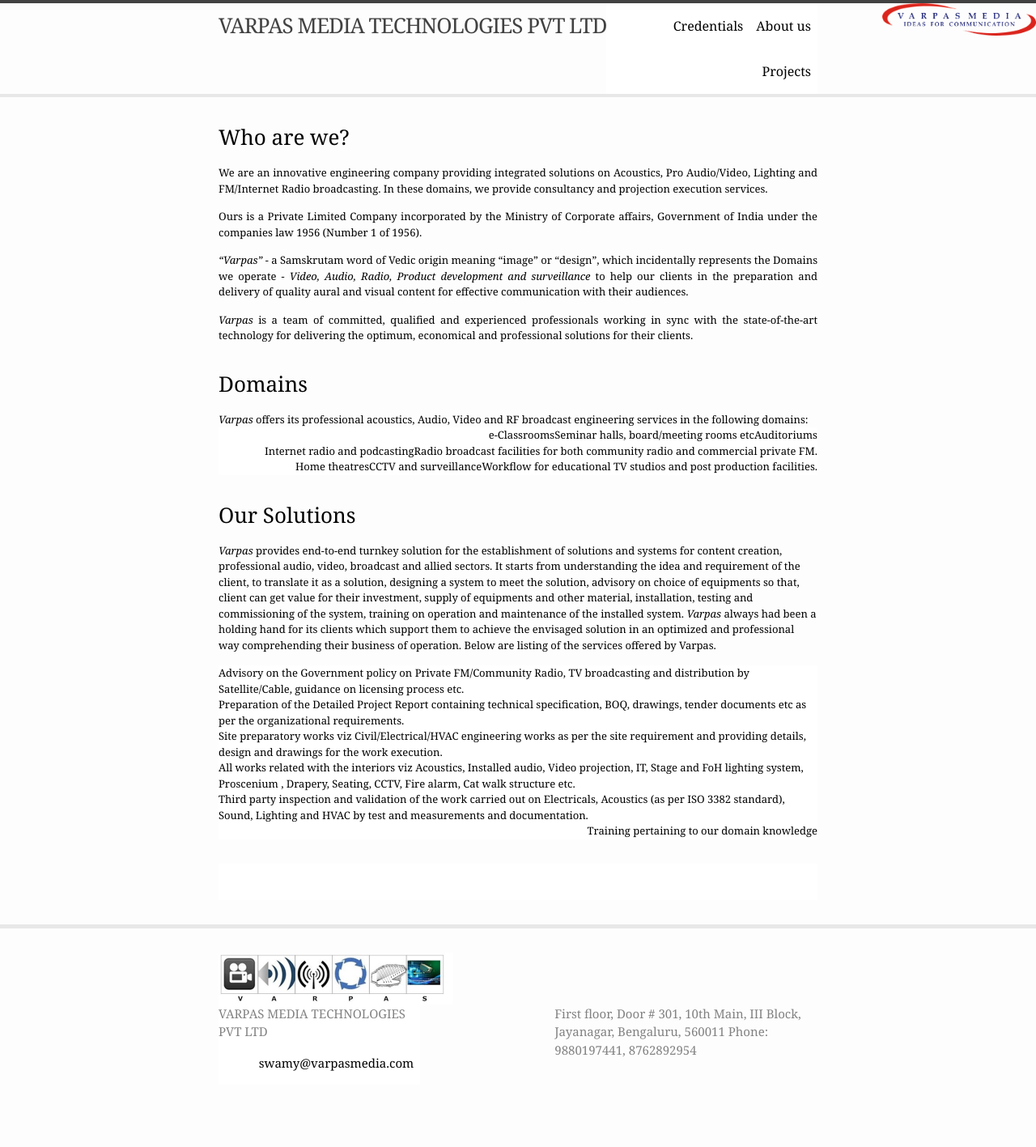
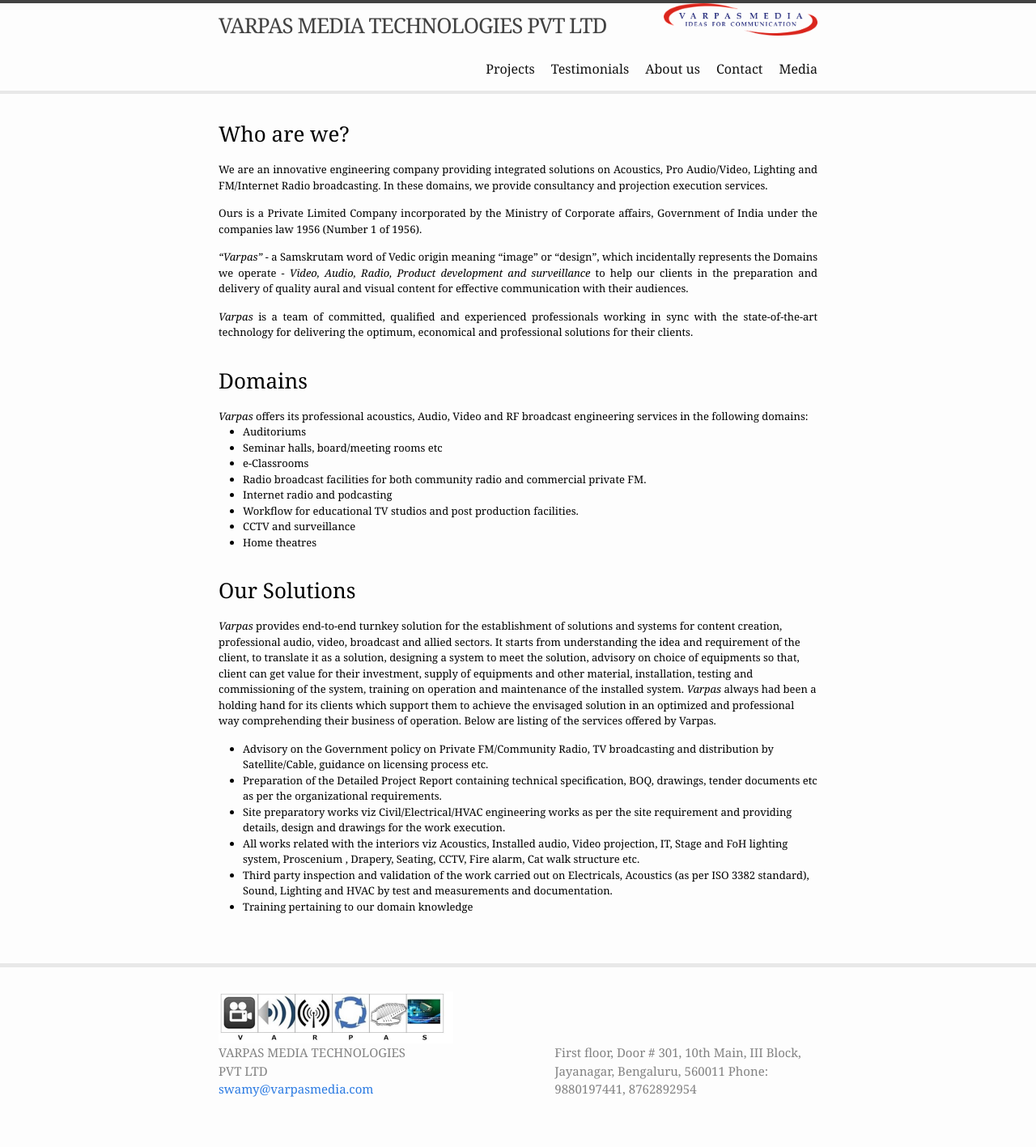
Before and after one commit to VarpasMedia/VarpasMedia.github.io, a Jekyll site: the page built from index.md, in a window 1280 px wide. Shown: the whole page at 81% size. Built offline with Jekyll 4.4.1, drawn with Linux system fonts in a browser that asks for light colours; before the commit the page ends 1385 px from its top, so only the background shows below that.

Commit message:
Update header.html

```diff
--- a/_includes/header.html
+++ b/_includes/header.html
@@ -3,227 +3,20 @@
 
 <font size="3" face="georgia" color="black">
 
-<img src="images/Logo of Varpas.png" width="190" height="40" alt="" align = "right">
-
-
   <div class="wrapper">
-
+    {%- assign default_paths = site.pages | map: "path" -%}
+    {%- assign page_paths = site.header_pages | default: default_paths -%}
     <a class="site-title" rel="author" href="{{ "/" | relative_url }}">{{ site.title | escape }}</a>
 
 
-
-
-
-
-
-
-
-<head>
-<style>
-ul {
-  list-style-type: none;
-  margin: 0;
-  padding: 0;
-  overflow: hidden;
-  background-color: #fff;
-}
-
-li {
-  float: right;
-}
-
-li a, .dropbtn {
-  display: inline-block;
-  color: black;
-  text-align: center;
-  padding: 16px 8px;
-  text-decoration: none;
-}
-
-li a:hover, .dropdown:hover .dropbtn {
-  background-color: red;
-}
-
-li.dropdown {
-  display: inline-block;
-}
-
-.dropdown-content {
-  display: none;
-  position: absolute;
-  background-color: #f9f9f9;
-  min-width: 100px;
-  box-shadow: 0px 8px 8px 0px rgba(100,100,100,0.2);
-  z-index: 1;
-}
-
-.dropdown-content a {
-  color: black;
-  padding: 12px 16px;
-  text-decoration: none;
-  display: block;
-  text-align: left;
-}
-
-.dropdown-content a:hover {background-color: #f1f1f1;}
-
-.dropdown:hover .dropdown-content {
-  display: block;
-}
-
-
-</style>
-</head>
-<body>
-
-<ul>
-  <li><a href="#home">About us</a></li>
-  <li><a href="#news">Credentials</a></li>
-  <li class="dropdown">
-    <a href="javascript:void(0)" class="dropbtn">Projects</a>
-    <div class="dropdown-content">
-      <a href="#">Link 1</a>
-      <a href="#">Link 2</a>
-      <a href="#">Link 3</a>
-    </div>
-  </li>
-</ul>
-
-</body>
-
-
-
-
-<!--////////////////////////////////////////////////////////////////////////////
-
-<style>
-/* Style The Dropdown Button */
-
-div {
-  margin-top: 10px;
-  margin-left: 10px;
-}
-
-
-.dropbtn {
-  background-color: #4CAF50;
-  left: 50;
-  top: 10;
-  color: white;
-  padding: 16px;
-  font-size: 16px;
-  border: none;
-  cursor: pointer;
-}
-
-/* The container <div> - needed to position the dropdown content */
-.dropdown {
-  position: relative;
-  display: inline-block;
-}
-
-/* Dropdown Content (Hidden by Default) */
-.dropdown-content {
-  display: none;
-  position: absolute;
-  background-color: #f9f9f9;
-  min-width: 160px;
-  box-shadow: 0px 8px 16px 0px rgba(0,0,0,0.2);
-  z-index: 1;
-}
-
-/* Links inside the dropdown */
-.dropdown-content a {
-  color: black;
-  padding: 12px 16px;
-  text-decoration: none;
-  display: block;
-}
-
-/* Change color of dropdown links on hover */
-.dropdown-content a:hover {background-color: #f1f1f1}
-
-/* Show the dropdown menu on hover */
-.dropdown:hover .dropdown-content {
-  display: block;
-}
-
-/* Change the background color of the dropdown button when the dropdown content is shown */
-.dropdown:hover .dropbtn {
-  background-color: #3e8e41;
-}
-</style>
-
-<div class="dropdown">
-
-  <button class="dropbtn">Project</button>
-  <div class="dropdown-content">
-    <a href="about">About us</a>
-    <a href="#">Link 2</a>
-    <a href="#">Link 3</a>
-  </div>
-</div>
-
-
-<ul>
-  <li><a class="active" href="#home">Home</a></li>
-  <li><a href="#news">News</a></li>
-  <li><a href="#contact">Contact</a></li>
-  <li><a href="#about">About</a></li>
-</ul>
-
-</body>
-
-
-
-
-
-
-
-
-
-<head>
-<style>
-ul {
-  list-style-type: none;
-  margin: 10;
-  padding: 0;
-  overflow: hidden;
-}
-
-li {
-  float: right;
-}
-
-li a {
-  display: block;
-  padding: 8px;
-  background-color: #dddddd;
-}
-</style>
-</head>
-<body>
-
-<ul>
-   <li style="float:right"><a class="active" href="about">About us</a></li>
-
-</ul>
-
-
-</body>
-
-
-
-   {%- assign default_paths = site.pages | map: "path" -%}
-    {%- assign page_paths = site.header_pages | default: default_paths -%}
-
+<img src="images/Logo of Varpas.png" width="190" height="40" alt="" align = "right">
 
     {%- if page_paths -%}
       <nav class="site-nav">
         <input type="checkbox" id="nav-trigger" class="nav-trigger" />
         <label for="nav-trigger">
           <span class="menu-icon">
-           <svg viewBox="0 0 18 15" width="18px" height="15px">
+            <svg viewBox="0 0 18 15" width="18px" height="15px">
               <path d="M18,1.484c0,0.82-0.665,1.484-1.484,1.484H1.484C0.665,2.969,0,2.304,0,1.484l0,0C0,0.665,0.665,0,1.484,0 h15.032C17.335,0,18,0.665,18,1.484L18,1.484z M18,7.516C18,8.335,17.335,9,16.516,9H1.484C0.665,9,0,8.335,0,7.516l0,0 c0-0.82,0.665-1.484,1.484-1.484h15.032C17.335,6.031,18,6.696,18,7.516L18,7.516z M18,13.516C18,14.335,17.335,15,16.516,15H1.484 C0.665,15,0,14.335,0,13.516l0,0c0-0.82,0.665-1.483,1.484-1.483h15.032C17.335,12.031,18,12.695,18,13.516L18,13.516z"/>
             </svg>
           </span>
@@ -240,7 +33,6 @@ li a {
       </nav>
     {%- endif -%}
   </div>
--->
 
 
 </header>
```
